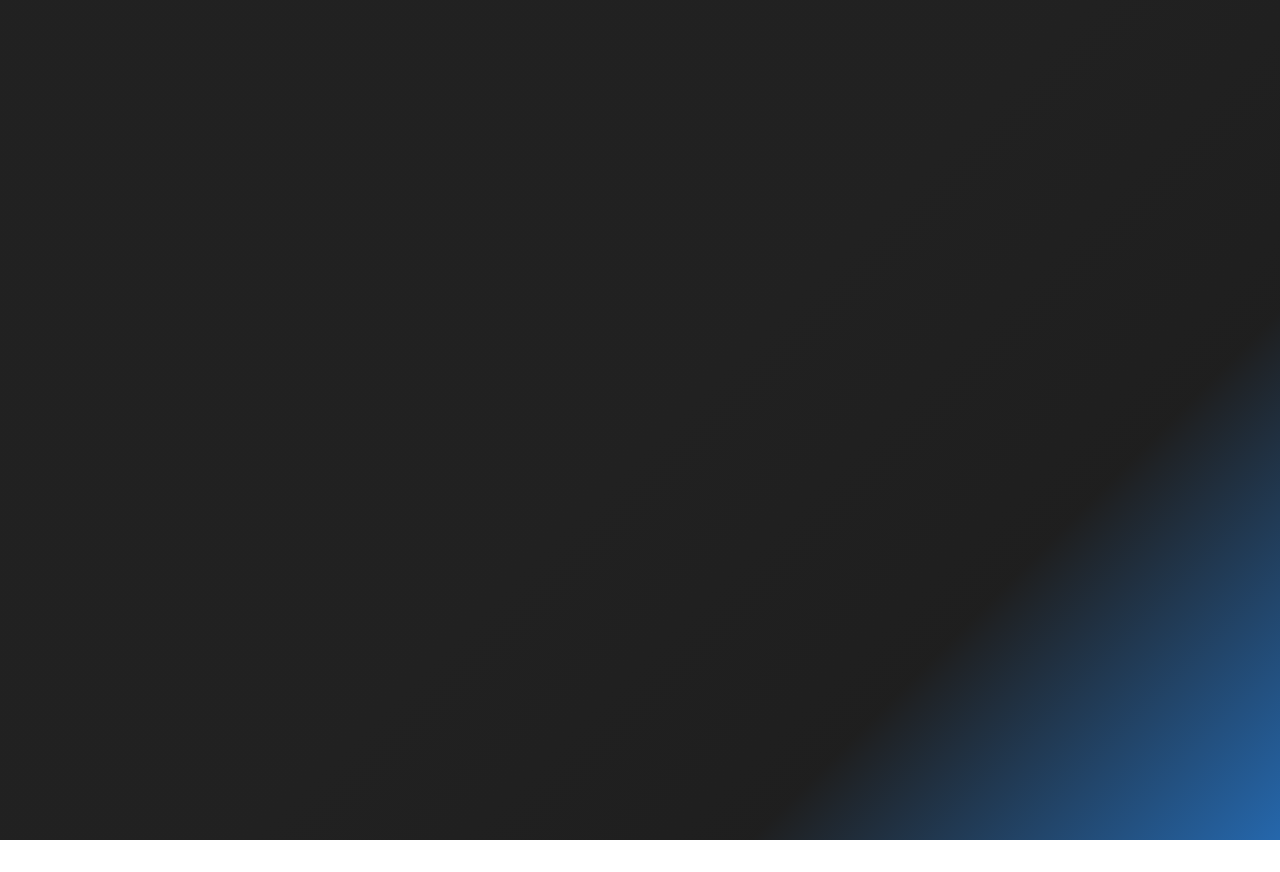
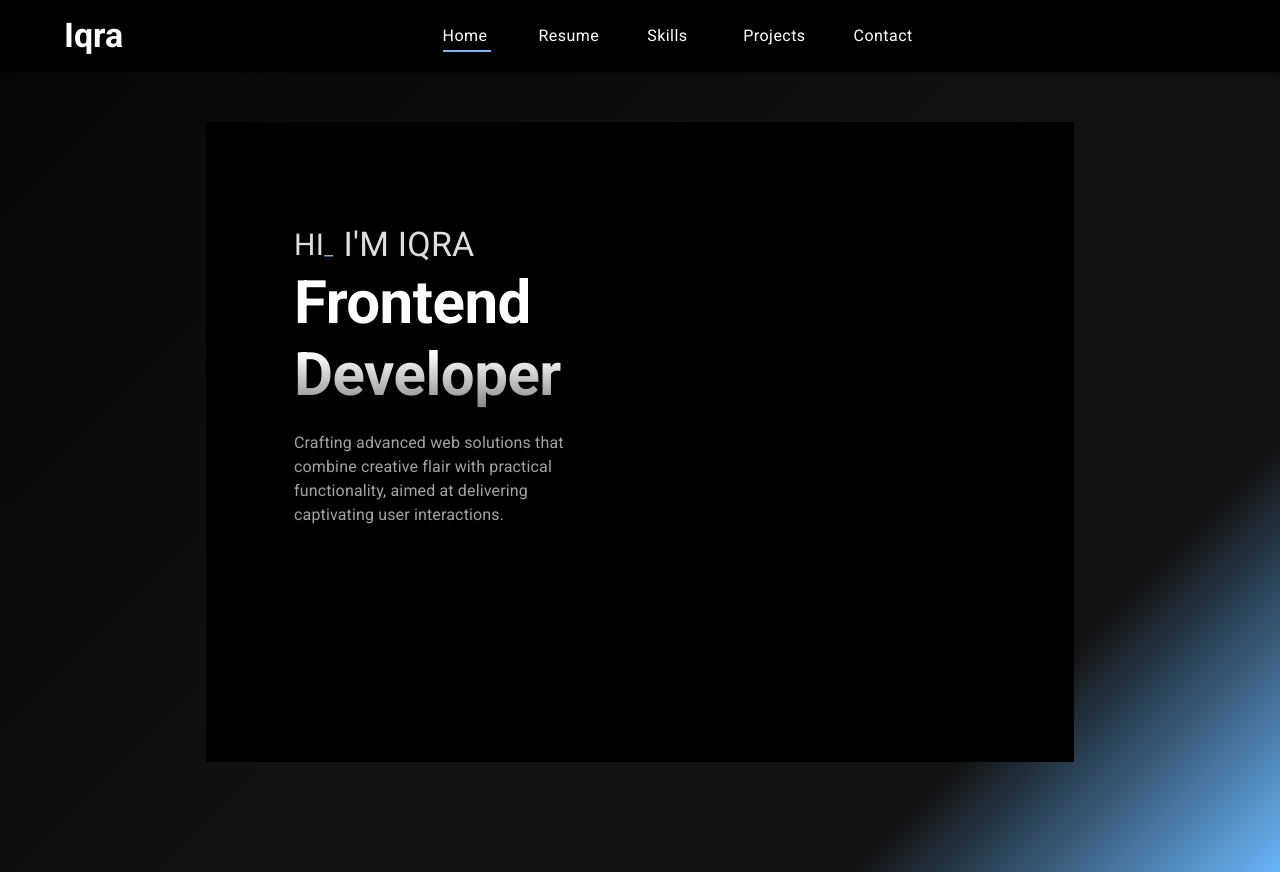
Before and after one commit to Iqra562/IqrasPortfolio, a React (Vite) app in the folder iqra-portfolio/: page /home in a window 1280 px wide. Before the commit this address had no page. Before the commit the page ends 840 px from the top, so only its background shows below. Built offline with nearby package versions, Linux system fonts and the light colour scheme.

Commit message:
frontpage

```diff
--- a/iqra-portfolio/src/App.css
+++ b/iqra-portfolio/src/App.css
@@ -94,3 +94,17 @@ nav a {
 nav a:hover {
   text-decoration: underline;
 }
+
+
+
+
+
+body {
+  margin: 0;
+  padding: 0;
+  /* height: 100vh; */
+/* height: auto; */
+ /* background-color: hsl(0, 0%, 9%); */
+background: linear-gradient(135deg, hsla(0, 0%, 13%, 1) 0%, hsla(0, 0%, 13%, 1) 50%, hsla(0, 0%, 12%, 1) 75%, rgb(37, 103, 172) 100%);
+
+}
--- a/iqra-portfolio/src/App.jsx
+++ b/iqra-portfolio/src/App.jsx
@@ -15,6 +15,7 @@ function App() {
             <Route index element={<Home />} />
             <Route path="resume" element={<Resume />} />
             <Route path="projects" element={<Projects />} />
+            <Route path="home" element={<Home />} />
           </Route>
         </Routes>
       </BrowserRouter>
--- a/iqra-portfolio/src/components/ResponsiveAppBar/ResponsiveAppBar.css
+++ b/iqra-portfolio/src/components/ResponsiveAppBar/ResponsiveAppBar.css
@@ -1,10 +1,8 @@
+/* hover animation on nav item  */
 .nav-item {
     position: relative;
-    /* font-weight: bold; */
-    /* display: inline-block; */
-    /* cursor: pointer; */
+
   }
-
 
   .nav-item::after {
     content: '';
@@ -13,7 +11,7 @@
     height: 2px;
     bottom: -2px;
     right: 50%;
-    background-color: #69b6fa;
+    background-color: rgb(105, 182, 250);
     transition: width 0.3s, right 0.3s;
   }
 
@@ -22,18 +20,16 @@
     right: 0;
   }
 
-
+/*
   .MuiMenu-paper{
     padding-top: 0px;padding-bottom: 0s;
     background: blue;
 
-    /* margin-top: 16px; */
-  }
+  } */
 
 
 
-  .custom-menu-item {
-    padding: 0; /* Remove padding from MenuItem */
+  /* .custom-menu-item {
+    padding: 0;
   }
-
-  /* Adjust other styles as needed */
+   */
--- a/iqra-portfolio/src/components/ResponsiveAppBar/ResponsiveAppBar.jsx
+++ b/iqra-portfolio/src/components/ResponsiveAppBar/ResponsiveAppBar.jsx
@@ -170,32 +170,22 @@ const ResponsiveAppBar = () => {
   { name: 'Contact', path: '/contact' },
 ];
   useEffect(() => {
-    // Update activePath whenever currentPath changes
     setActivePath(currentPath);
   }, [currentPath]);
 
   const handleNavItemClick = (path) => {
-    handleCloseNavMenu(); // Close navigation menu on item click
+    handleCloseNavMenu();
 
-    // If there is a previously active path, set it to exiting
     if (activePath) {
       setExitingPath(activePath);
     }
 
-    setActivePath(path); // Set the active path to trigger transition
+    setActivePath(path);
 
-    // Remove exiting path after a delay to allow exit animation to complete
     setTimeout(() => {
       setExitingPath(null);
-    }, 1000); // Adjust the delay to match the exit animation duration
+    }, 1000);
   };
-
-  const SmallDeviceNavbar = styled(Box)(({ theme }) => ({
-    // height: '80vh',
-    width:"10px",
-    // backgroundColor:'yellow',
-    // marginTop:"50px",
-  }));
 
 
   return (
@@ -206,25 +196,25 @@ const ResponsiveAppBar = () => {
 
       <Typography
           variant="h4"
-            // noWrap
+            noWrap
             component="a"
-            href="#app-bar-with-responsive-menu"
             sx={{
               mr: 2,
               display: { xs: 'none', md: 'flex' },
               fontWeight: 700,
               flexGrow:1,
-              // letterSpacing: '.3rem',
               color: 'inherit',
               textDecoration: 'none',
               fontFamily: 'Roboto',
               letterSpacing:'normal'
             }}
           >
+            <Link to="/home">
             Iqra
+            </Link>
           </Typography>
 
-        <SmallDeviceNavbar sx={{ flexGrow: 1, display: { xs: 'flex', md: 'none' } }}>
+        <Box sx={{ flexGrow: 1, display: { xs: 'flex', md: 'none' } }}>
           <IconButton
             size="large"
             aria-label="account of current user"
@@ -252,22 +242,15 @@ const ResponsiveAppBar = () => {
             onClose={handleCloseNavMenu}
             sx={{
               display: { xs: 'block', md: 'none' },
-              marginTop: '70px',
-              // paddingTop: '100px',
+              marginTop: '55px',
               backgroundColor: 'rgba(0, 0, 0, 0.8)',
               height: '60%',
               '& .MuiList-root': {
                 padding: '0px',
-                // height:'100%'
               },
-              '& .MuiMenuItem-root': {
-                // height:'10%',
 
-                // padding: '0px',  // Uncomment if you want to remove padding from MenuItem
-              },
               '& .MuiPaper-root': {
                 backgroundColor: 'transparent',
-                // padding: '100px',
                 padding:'0px',
                 height:'100%',
                 boxShadow:'0'
@@ -316,7 +299,7 @@ const ResponsiveAppBar = () => {
 ))}
 
           </Menu>
-        </SmallDeviceNavbar>
+        </Box>
 
         <Box sx={{ flexGrow: 1, display: { xs: 'none', md: 'flex' } }}>
       {pages.map((page) => (
@@ -327,8 +310,7 @@ const ResponsiveAppBar = () => {
             sx={{
               my: 2,
               color: 'white',
-              //currentPath === page.path ? '#69b6fa' : 'white',
-              display: 'block',
+             display: 'block',
               position: 'relative',
               zIndex: 1,
               textTransform: 'capitalize',
--- a/iqra-portfolio/src/components/SectionDesign/SectionDesign.jsx
+++ b/iqra-portfolio/src/components/SectionDesign/SectionDesign.jsx
@@ -1,7 +1,7 @@
 import React from 'react';
 import { Box, Container, styled } from '@mui/material';
 
-const AppContainer = styled(Container)(({ theme }) => ({
+ const AppContainer = styled(Container)(({ theme }) => ({
   height: '80vh',
   width:"70%",
   backgroundColor: theme.palette.primary.main,
--- /dev/null
+++ b/iqra-portfolio/src/pages/Home/Home.css
@@ -0,0 +1,24 @@
+.gradient-text {
+    display: inline-block;
+    /* font-size: 30px; */
+    background: linear-gradient(to bottom, white 60%, gray);
+    -webkit-background-clip: text;
+    -webkit-text-fill-color: transparent;
+  }
+
+  /* .underLine-effect {
+    display: inline-block;
+    position: relative;
+
+  }
+
+  .underLine-effect:after {
+    content: '';
+    position: absolute;
+    left: 0;
+    bottom: -2px;
+    width: 100%;
+    height: 1px;
+    background: linear-gradient(to right, rgb(105, 182, 250), black);
+    border-radius: 2px;
+  } */
--- a/iqra-portfolio/src/pages/Home/Home.jsx
+++ b/iqra-portfolio/src/pages/Home/Home.jsx
@@ -1,13 +1,55 @@
-import SectionDesign from "../../components/SectionDesign/SectionDesign"
+import React from 'react';
+import { Box, Container, Typography, styled } from '@mui/material';
+import { motion } from 'framer-motion';
+import './Home.css';
 
-function Home(){
-return (
-    <>
-    <h2>
-        homejkgfoyuoiu
-    </h2>
-    <SectionDesign/>
-    </>
-)
+const AppContainer = styled(Container)(({ theme }) => ({
+  width: "70%",
+  backgroundColor: theme.palette.primary.main,
+  marginTop: "30px",
+ minHeight:"80vh",
+  // marginBottom: "100px"
+}));
+
+function Home() {
+  return (
+    <Box>
+      <AppContainer sx={{ backgroundColor: '' }}>
+        <Container style={{ backgroundColor: "", display: "flex", flexDirection: "row" }}>
+          <Box style={{ backgroundColor: "", width: "50%", padding: "40px" ,marginTop:"60px",marginBottom:"60px"}}>
+            <Box style={{display:"flex",alignItems:"center",fontSize:""}}>
+            <Typography  style={{ color: '#dedede', fontSize: '30px',  fontFamily: '' }}>
+              HI
+              <motion.span
+                style={{ color: '#69b6fa', display: 'inline-block', fontSize: '20px' }}
+                animate={{ opacity: [9, 0] }}
+                transition={{ duration: 0.9, repeat: Infinity, repeatType: 'reverse' }}
+              >
+                _
+              </motion.span>
+
+            </Typography>
+               <Typography variant='h4' style={{color:"#dedede",marginLeft:"10px"}}>
+              I'M   IQRA
+                </Typography>
+                </Box>
+            <Typography variant='h2' style={{ color: "white", marginTop: "", fontSize: '',fontWeight:"bold" }}>
+
+
+
+              <div className="gradient-text">
+              Frontend Developer
+              </div>
+            </Typography>
+
+            <Typography style={{ marginTop: "20px" ,color:"#a3a3a3"}}>
+              Crafting advanced web solutions that combine creative flair with practical functionality, aimed at delivering captivating user interactions.
+            </Typography>
+          </Box>
+        </Container>
+      </AppContainer>
+    </Box>
+  );
 }
-export default Home
+
+export default Home;
--- a/iqra-portfolio/src/pages/Layout/Layout.css
+++ b/iqra-portfolio/src/pages/Layout/Layout.css
@@ -1,18 +1,15 @@
 
-
-body {
+  body {
     margin: 0;
     padding: 0;
-    height: 105vh;
-  /* height: auto; */
-   /* background-color: hsl(0, 0%, 9%); */
-  background: linear-gradient(135deg, hsla(0, 0%, 13%, 1) 0%, hsla(0, 0%, 13%, 1) 50%, hsla(0, 0%, 12%, 1) 75%, rgb(37, 103, 172) 100%);
+    /* height: 100vh; */
+    /* background: linear-gradient(135deg, hsla(0, 0%, 2%, 1) 0%, hsla(0, 0%, 7%, 1) 50%, hsla(0, 0%, 7%, 1) 80%, hsla(211, 100%, 53%, 1) 100%); */
+    background: linear-gradient(135deg, hsla(0, 0%, 2%, 1) 0%, hsla(0, 0%, 7%, 1) 50%, hsla(0, 0%, 7%, 1) 80%, rgb(105, 182, 250) 100%);
+}
 
+.main {
+    min-height: 100vh;
+    overflow-y: auto;
+    padding: 20px; /* Example padding */
+    box-sizing: border-box; /* Ensure padding is included in height calculation */
 }
-.main {
-    /* height: 100vh; */
-    /* padding-top: 100px; */
-    /* padding-bottom: 100px; */
-    /* background: linear-gradient(135deg, hsla(0, 0%, 2%, 1) 0%, hsla(0, 0%, 7%, 1) 50%, hsla(0, 0%, 7%, 1) 80%, hsla(211, 100%, 53%, 1) 100%); */
-
-}
--- a/iqra-portfolio/src/pages/Layout/Layout.jsx
+++ b/iqra-portfolio/src/pages/Layout/Layout.jsx
@@ -6,12 +6,15 @@ import SectionDesign from "../../components/SectionDesign/SectionDesign";
 function Layout(){
 return(
     <>
-    <div className="main">
+    {/* <div className="main"> */}
 
   <ResponsiveAppBar/>
-    {/* <Outlet/> */}
-<SectionDesign/>
-    </div>
+{/* <SectionDesign/> */}
+<div className="main" style={{paddingBottom:"50px"}}>
+  <Outlet/>
+
+</div>
+    {/* </div> */}
     </>
 )
 }
--- a/iqra-portfolio/src/pages/Projects/Projects.jsx
+++ b/iqra-portfolio/src/pages/Projects/Projects.jsx
@@ -1,10 +1,27 @@
-function Projects(){
-return(
-    <>
-    <h2>Projects
+import React from 'react';
+import { Box, Container, styled } from '@mui/material';
 
-    </h2>
-    </>
-)
+ const AppContainer = styled(Container)(({ theme }) => ({
+  height: '80vh',
+  width:"70%",
+  backgroundColor: theme.palette.primary.main,
+  marginTop:"50px",
+}));
+
+function Projects() {
+  return (
+    <Box style={{
+      height:"80vh"
+    }}>
+
+    <AppContainer maxWidth="xl" sx={{ backgroundColor: '', }}>
+      <h2 style={{color:"white"}}>
+        hellow this is Projects poage
+      </h2>
+      <div className='' style={{height:""}}></div>
+    </AppContainer>
+    </Box>
+  );
 }
+
 export default Projects;
```
